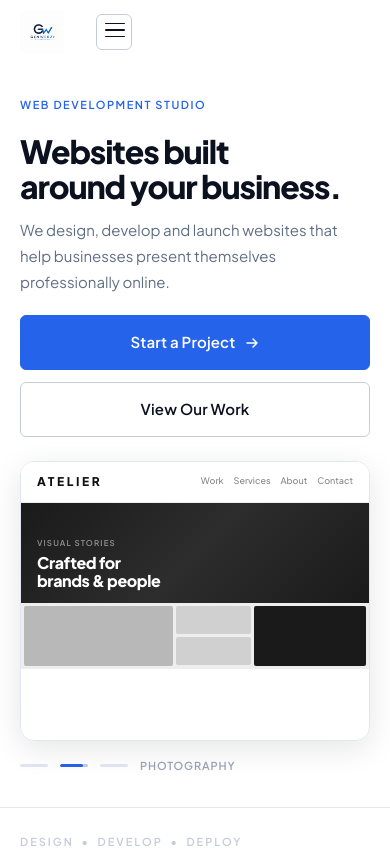
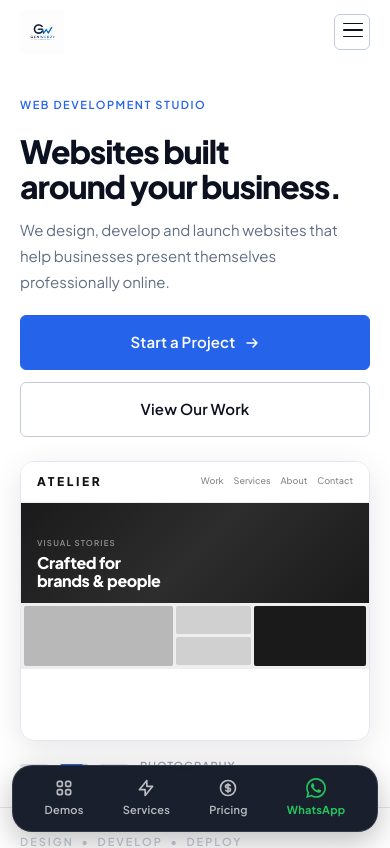
Before and after one commit to SUBASH-0908/GenWebZy, a React (Vite) app: page / in a window 390 px wide. Shown: the top 848 px of the page. Built offline with nearby package versions, Linux system fonts and the light colour scheme.

Commit message:
Implement mobile-first product experience overhaul while keeping desktop 100% untouched

```diff
--- a/src/App.jsx
+++ b/src/App.jsx
@@ -18,6 +18,7 @@
 import Footer         from './components/Footer';
 import ScrollProgress from './components/ScrollProgress';
 import WhatsAppFloat  from './components/WhatsAppFloat';
+import MobileBottomBar from './components/MobileBottomBar';
 
 export default function App() {
   useScrollReveal();
@@ -27,6 +28,7 @@
       <ScrollProgress />
       <Navbar />
       <WhatsAppFloat />
+      <MobileBottomBar />
 
       <main id="main-content">
         <Hero />
--- /dev/null
+++ b/src/components/MobileBottomBar.css
@@ -0,0 +1,62 @@
+/* ─── MOBILE BOTTOM BAR (MOBILE ONLY) ────────────────────────── */
+.mobile-bottom-bar {
+  display: none;
+}
+
+@media (max-width: 768px) {
+  .mobile-bottom-bar {
+    display: block;
+    position: fixed;
+    bottom: 12px;
+    left: 12px;
+    right: 12px;
+    z-index: 999;
+    background: rgba(12, 17, 32, 0.94);
+    backdrop-filter: blur(16px);
+    -webkit-backdrop-filter: blur(16px);
+    border: 1px solid rgba(255, 255, 255, 0.12);
+    border-radius: 20px;
+    padding: 6px 12px;
+    box-shadow: 0 10px 30px rgba(0, 0, 0, 0.25);
+    animation: slideUpBar 0.4s cubic-bezier(0.16, 1, 0.3, 1) both;
+  }
+
+  @keyframes slideUpBar {
+    from { transform: translateY(40px); opacity: 0; }
+    to   { transform: translateY(0); opacity: 1; }
+  }
+
+  .mobile-bottom-bar__inner {
+    display: flex;
+    align-items: center;
+    justify-content: space-around;
+  }
+
+  .mbb-item {
+    display: flex;
+    flex-direction: column;
+    align-items: center;
+    gap: 3px;
+    padding: 6px 12px;
+    color: rgba(255, 255, 255, 0.7);
+    font-size: 11px;
+    font-weight: 600;
+    letter-spacing: 0.02em;
+    border-radius: 12px;
+    transition: color 0.2s ease, transform 0.2s ease;
+  }
+
+  .mbb-item:active {
+    transform: scale(0.92);
+  }
+
+  .mbb-icon {
+    width: 20px;
+    height: 20px;
+  }
+
+  .mbb-item--highlight {
+    color: #22c55e;
+    font-weight: 700;
+  }
+}
--- /dev/null
+++ b/src/components/MobileBottomBar.jsx
@@ -0,0 +1,34 @@
+import './MobileBottomBar.css';
+
+export default function MobileBottomBar() {
+  return (
+    <div className="mobile-bottom-bar" aria-label="Mobile Navigation Bar">
+      <div className="mobile-bottom-bar__inner">
+        <a href="#demos" className="mbb-item">
+          <svg className="mbb-icon" fill="none" viewBox="0 0 24 24" stroke="currentColor">
+            <path strokeLinecap="round" strokeLinejoin="round" strokeWidth="2" d="M4 6a2 2 0 012-2h2a2 2 0 012 2v2a2 2 0 01-2 2H6a2 2 0 01-2-2V6zM14 6a2 2 0 012-2h2a2 2 0 012 2v2a2 2 0 01-2 2h-2a2 2 0 01-2-2V6zM4 16a2 2 0 012-2h2a2 2 0 012 2v2a2 2 0 01-2 2H6a2 2 0 01-2-2v-2zM14 16a2 2 0 012-2h2a2 2 0 012 2v2a2 2 0 01-2 2h-2a2 2 0 01-2-2v-2z" />
+          </svg>
+          <span>Demos</span>
+        </a>
+        <a href="#services" className="mbb-item">
+          <svg className="mbb-icon" fill="none" viewBox="0 0 24 24" stroke="currentColor">
+            <path strokeLinecap="round" strokeLinejoin="round" strokeWidth="2" d="M13 10V3L4 14h7v7l9-11h-7z" />
+          </svg>
+          <span>Services</span>
+        </a>
+        <a href="#pricing" className="mbb-item">
+          <svg className="mbb-icon" fill="none" viewBox="0 0 24 24" stroke="currentColor">
+            <path strokeLinecap="round" strokeLinejoin="round" strokeWidth="2" d="M12 8c-1.657 0-3 .895-3 2s1.343 2 3 2 3 .895 3 2-1.343 2-3 2m0-8c1.11 0 2.08.402 2.599 1M12 8V7m0 1v8m0 0v1m0-1c-1.11 0-2.08-.402-2.599-1M21 12a9 9 0 11-18 0 9 9 0 0118 0z" />
+          </svg>
+          <span>Pricing</span>
+        </a>
+        <a href="https://wa.me/919751574014" target="_blank" rel="noopener noreferrer" className="mbb-item mbb-item--highlight">
+          <svg className="mbb-icon" fill="currentColor" viewBox="0 0 24 24">
+            <path d="M.057 24l1.687-6.163c-1.041-1.804-1.588-3.849-1.587-5.946.003-6.556 5.338-11.891 11.893-11.891 3.181.001 6.167 1.24 8.413 3.488 2.245 2.248 3.481 5.236 3.48 8.414-.003 6.557-5.338 11.892-11.893 11.892-1.99-.001-3.951-.5-5.688-1.448l-6.305 1.654zm6.597-3.807c1.676.995 3.276 1.591 5.392 1.592 5.448 0 9.886-4.434 9.889-9.885.002-5.462-4.415-9.89-9.881-9.892-5.452 0-9.887 4.434-9.889 9.884-.001 2.225.651 3.891 1.746 5.634l-.999 3.648 3.742-.981zm11.387-5.464c-.074-.124-.272-.198-.57-.347-.297-.149-1.758-.868-2.031-.967-.272-.099-.47-.149-.669.149-.198.297-.768.967-.941 1.165-.173.198-.347.223-.644.074-.297-.149-1.255-.462-2.39-1.475-.883-.788-1.48-1.761-1.653-2.059-.173-.297-.018-.458.13-.606.134-.133.297-.347.446-.521.151-.172.2-.296.3-.495.099-.198.05-.372-.025-.521-.075-.148-.669-1.611-.916-2.206-.242-.579-.487-.501-.669-.51l-.57-.01c-.198 0-.52.074-.792.372s-1.04 1.016-1.04 2.479 1.065 2.876 1.213 3.074c.149.198 2.095 3.2 5.076 4.487.709.306 1.263.489 1.694.626.712.226 1.36.194 1.872.118.571-.085 1.758-.719 2.006-1.413.248-.695.248-1.29.173-1.414z"/>
+          </svg>
+          <span>WhatsApp</span>
+        </a>
+      </div>
+    </div>
+  );
+}
--- a/src/components/Navbar.css
+++ b/src/components/Navbar.css
@@ -93,8 +93,10 @@
 .navbar__hamburger--open span:nth-child(2) { opacity: 0; transform: scaleX(0); }
 .navbar__hamburger--open span:nth-child(3) { transform: translateY(-6.5px) rotate(-45deg); }
 @media (max-width: 899px) {
+  .navbar__inner { justify-content: space-between; }
   .navbar__nav { display: none; }
   .navbar__hamburger { display: flex; }
+  .navbar__right { margin-left: auto; }
 }
 
 /* Mobile drawer */
--- a/src/components/Process.jsx
+++ b/src/components/Process.jsx
@@ -45,6 +45,8 @@
                 className={`process__step${i <= active ? ' process__step--active' : ''}`}
                 data-idx={i}
                 ref={el => (refs.current[i] = el)}
+                onClick={() => setActive(i)}
+                style={{ cursor: 'pointer' }}
               >
                 <div className="process__step-num">{step.number}</div>
                 <div className="process__step-body">
--- a/src/components/Services.css
+++ b/src/components/Services.css
@@ -37,73 +37,12 @@
   transition: transform 0.35s cubic-bezier(0.4,0,0.2,1);
   border-radius: 2px;
 }
-.svc-row:hover        { background: var(--surface); }
-.svc-row:hover::before{ transform: scaleY(1); }
-
-.svc-num {
-  font-size: var(--xs);
-  font-weight: 700;
-  letter-spacing: 0.06em;
-  color: var(--g200);
-  padding-top: 4px;
-  transition: color var(--ease);
-  user-select: none;
-}
-.svc-row:hover .svc-num { color: var(--blue); }
-
-.svc-body { min-width: 0; }
-.svc-title {
-  font-size: var(--xl);
-  font-weight: 700;
-  letter-spacing: -0.015em;
-  color: var(--navy);
-  padding-top: 2px;
-  margin-bottom: var(--s2);
-  transition: color var(--ease);
-}
-.svc-row:hover .svc-title { color: var(--blue); }
-
-/* Smooth expand */
-.svc-expand {
-  display: grid;
-  grid-template-rows: 0fr;
-  transition: grid-template-rows 0.38s cubic-bezier(0.4,0,0.2,1);
-}
-.svc-row:hover .svc-expand { grid-template-rows: 1fr; }
-.svc-expand__inner { overflow: hidden; }
-
-.svc-desc {
-  font-size: var(--sm);
-  color: var(--g500);
-  line-height: 1.7;
-  padding: var(--s2) 0 var(--s3);
-  max-width: 500px;
-}
-.svc-tags { display: flex; flex-wrap: wrap; gap: var(--s2); padding-bottom: var(--s3); }
-.svc-tag {
-  font-size: var(--xs);
-  font-weight: 500;
-  color: var(--blue);
-  border: 1px solid var(--blue-mid);
-  background: var(--blue-sub);
-  padding: 2px 10px;
-  border-radius: 4px;
-}
-
-.svc-cta {
-  display: flex;
-  align-items: center;
-  gap: 5px;
-  font-size: var(--xs);
-  font-weight: 600;
-  color: var(--g200);
-  white-space: nowrap;
-  align-self: center;
-  opacity: 0;
-  transform: translateX(4px);
-  transition: opacity var(--ease), transform var(--ease-md), color var(--ease);
-}
-.svc-row:hover .svc-cta { opacity: 1; transform: none; color: var(--blue); }
+.svc-row:hover, .svc-row--active { background: var(--surface); }
+.svc-row:hover::before, .svc-row--active::before { transform: scaleY(1); }
+.svc-row:hover .svc-num, .svc-row--active .svc-num { color: var(--blue); }
+.svc-row:hover .svc-title, .svc-row--active .svc-title { color: var(--blue); }
+.svc-row:hover .svc-expand, .svc-row--active .svc-expand { grid-template-rows: 1fr; }
+.svc-row:hover .svc-cta, .svc-row--active .svc-cta { opacity: 1; transform: none; color: var(--blue); }
 
 .services__also {
   font-size: var(--sm);
--- a/src/components/Services.jsx
+++ b/src/components/Services.jsx
@@ -22,6 +22,7 @@
               className={`svc-row${active === i ? ' svc-row--active' : ''}`}
               onMouseEnter={() => setActive(i)}
               onMouseLeave={() => setActive(null)}
+              onClick={() => setActive(active === i ? null : i)}
             >
               <span className="svc-num">{s.id}</span>
               <div className="svc-body">
--- a/src/components/WhatsAppFloat.css
+++ b/src/components/WhatsAppFloat.css
@@ -28,6 +28,6 @@
   box-shadow: 0 8px 24px rgba(37,211,102,0.4);
 }
 
-@media (max-width: 480px) {
-  .wa-fab { bottom: var(--s4); right: var(--s4); width: 46px; height: 46px; }
+@media (max-width: 768px) {
+  .wa-fab { bottom: 74px; right: var(--s4); width: 46px; height: 46px; }
 }
```
